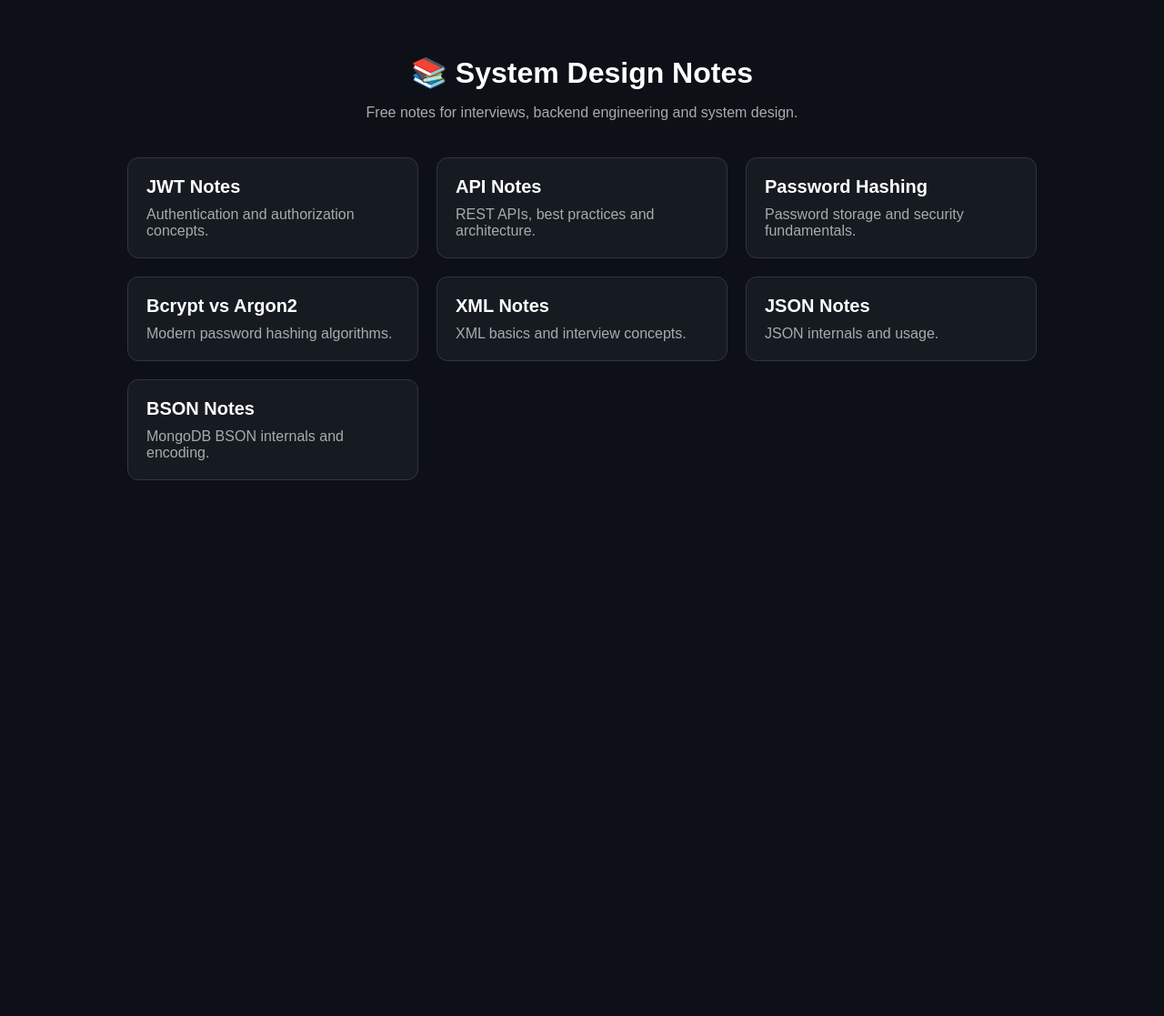
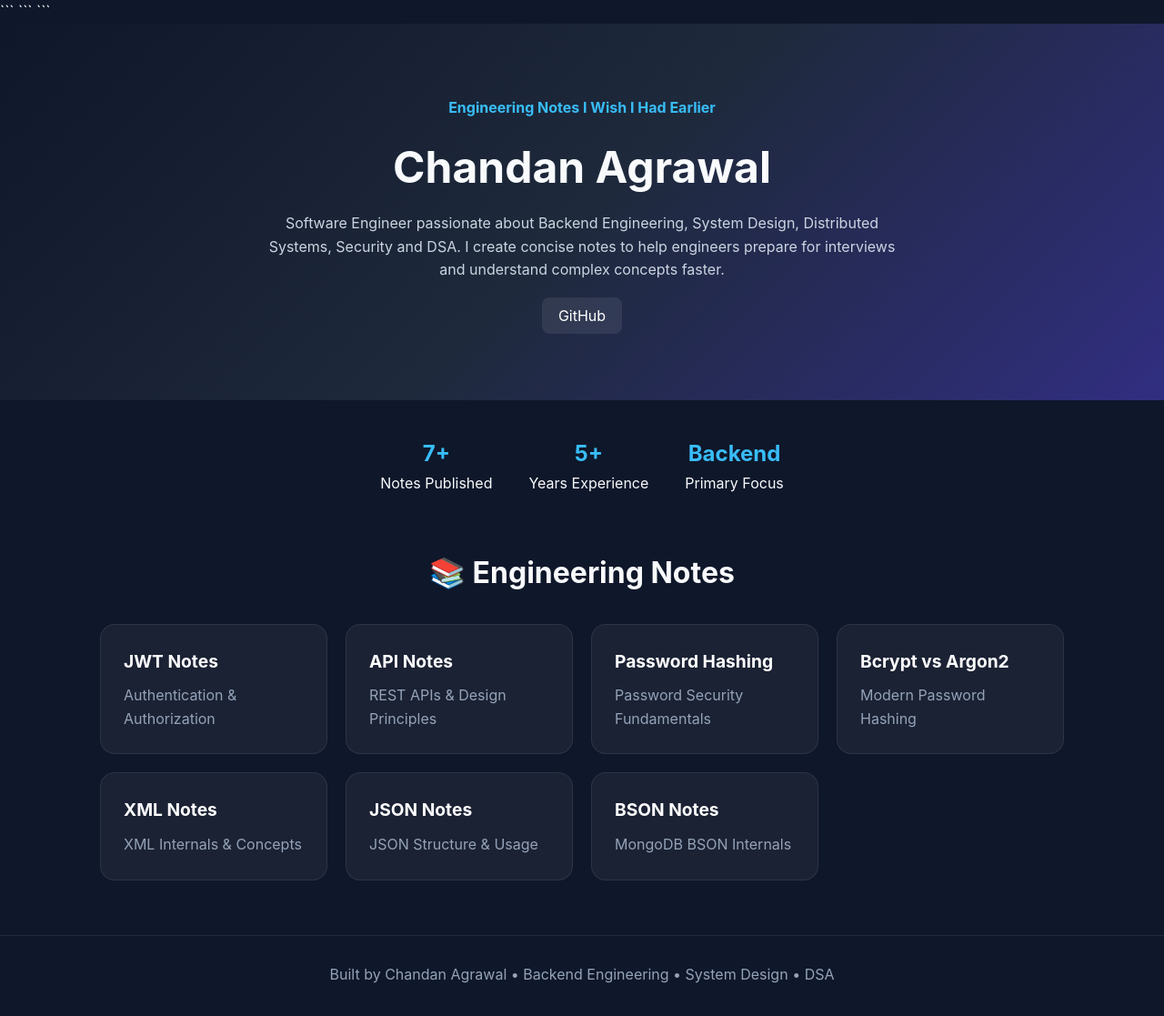
Before and after one commit to chandanagrawal23/System-Design, a plain HTML site: page index.html in a window 1280 px wide. Shown: the top 1117 px of the page at 91% size. Before the commit the page ends 800 px from the top, so only its background shows below. Drawn offline with Linux system fonts and the light colour scheme.

Commit message:
Update index.html

````diff
--- a/index.html
+++ b/index.html
@@ -1,4 +1,4 @@
-<!DOCTYPE html>
+<!-- <!DOCTYPE html>
 <html lang="en">
 <head>
     <meta charset="UTF-8">
@@ -118,4 +118,262 @@
     </div>
 
 </body>
+</html> -->
+
+<!DOCTYPE html>
+
+<html lang="en">
+<head>
+    <meta charset="UTF-8">
+    <meta name="viewport" content="width=device-width, initial-scale=1.0">
+    <title>Chandan Agrawal | Engineering Notes</title>
+
+```
+<style>
+
+    *
+    {
+        margin: 0;
+        padding: 0;
+        box-sizing: border-box;
+    }
+
+    body
+    {
+        font-family: Inter, Arial, sans-serif;
+        background: #0f172a;
+        color: #f8fafc;
+        line-height: 1.6;
+    }
+
+    .hero
+    {
+        text-align: center;
+        padding: 80px 20px;
+
+        background:
+        linear-gradient(
+        135deg,
+        #0f172a,
+        #1e293b,
+        #312e81
+        );
+    }
+
+    .hero h1
+    {
+        font-size: 3rem;
+        margin-bottom: 10px;
+    }
+
+    .hero p
+    {
+        color: #cbd5e1;
+        max-width: 700px;
+        margin: auto;
+    }
+
+    .tagline
+    {
+        color: #38bdf8;
+        font-weight: bold;
+        margin-bottom: 15px;
+    }
+
+    .links
+    {
+        margin-top: 25px;
+    }
+
+    .links a
+    {
+        text-decoration: none;
+        color: white;
+        margin: 0 10px;
+        padding: 10px 18px;
+        border-radius: 8px;
+        background: rgba(255,255,255,.08);
+        transition: .3s;
+    }
+
+    .links a:hover
+    {
+        background: rgba(255,255,255,.15);
+    }
+
+    .stats
+    {
+        max-width: 900px;
+        margin: 40px auto;
+        display: flex;
+        justify-content: center;
+        gap: 40px;
+        flex-wrap: wrap;
+    }
+
+    .stat-card
+    {
+        text-align: center;
+    }
+
+    .stat-card h2
+    {
+        color: #38bdf8;
+    }
+
+    .section-title
+    {
+        text-align: center;
+        margin: 60px 0 30px;
+        font-size: 2rem;
+    }
+
+    .container
+    {
+        max-width: 1100px;
+        margin: auto;
+        padding: 0 20px 60px;
+
+        display: grid;
+        grid-template-columns: repeat(auto-fit,minmax(250px,1fr));
+        gap: 20px;
+    }
+
+    .card
+    {
+        background: rgba(255,255,255,.05);
+        border: 1px solid rgba(255,255,255,.08);
+        border-radius: 16px;
+        padding: 25px;
+
+        transition: .3s;
+    }
+
+    .card:hover
+    {
+        transform: translateY(-6px);
+        border-color: #38bdf8;
+    }
+
+    .card a
+    {
+        text-decoration: none;
+        color: white;
+        font-size: 1.2rem;
+        font-weight: bold;
+    }
+
+    .card p
+    {
+        margin-top: 10px;
+        color: #94a3b8;
+    }
+
+    footer
+    {
+        text-align: center;
+        padding: 30px;
+        border-top: 1px solid rgba(255,255,255,.08);
+        color: #94a3b8;
+    }
+
+</style>
+```
+
+</head>
+
+<body>
+
+```
+<section class="hero">
+
+    <div class="tagline">
+        Engineering Notes I Wish I Had Earlier
+    </div>
+
+    <h1>Chandan Agrawal</h1>
+
+    <p>
+        Software Engineer passionate about Backend Engineering,
+        System Design, Distributed Systems, Security and DSA.
+        I create concise notes to help engineers prepare for
+        interviews and understand complex concepts faster.
+    </p>
+
+    <div class="links">
+        <a href="https://github.com/chandanagrawal23">
+            GitHub
+        </a>
+    </div>
+
+</section>
+
+<div class="stats">
+
+    <div class="stat-card">
+        <h2>7+</h2>
+        <p>Notes Published</p>
+    </div>
+
+    <div class="stat-card">
+        <h2>5+</h2>
+        <p>Years Experience</p>
+    </div>
+
+    <div class="stat-card">
+        <h2>Backend</h2>
+        <p>Primary Focus</p>
+    </div>
+
+</div>
+
+<h2 class="section-title">
+    📚 Engineering Notes
+</h2>
+
+<div class="container">
+
+    <div class="card">
+        <a href="JWT_Notes.pdf">JWT Notes</a>
+        <p>Authentication & Authorization</p>
+    </div>
+
+    <div class="card">
+        <a href="API_Notes.pdf">API Notes</a>
+        <p>REST APIs & Design Principles</p>
+    </div>
+
+    <div class="card">
+        <a href="PasswordHashing_Notes.pdf">Password Hashing</a>
+        <p>Password Security Fundamentals</p>
+    </div>
+
+    <div class="card">
+        <a href="BcryptArgon2_Notes.pdf">Bcrypt vs Argon2</a>
+        <p>Modern Password Hashing</p>
+    </div>
+
+    <div class="card">
+        <a href="XML.pdf">XML Notes</a>
+        <p>XML Internals & Concepts</p>
+    </div>
+
+    <div class="card">
+        <a href="JSON_Notes.pdf">JSON Notes</a>
+        <p>JSON Structure & Usage</p>
+    </div>
+
+    <div class="card">
+        <a href="BSON_Notes.pdf">BSON Notes</a>
+        <p>MongoDB BSON Internals</p>
+    </div>
+
+</div>
+
+<footer>
+    Built by Chandan Agrawal • Backend Engineering • System Design • DSA
+</footer>
+```
+
+</body>
 </html>
````
